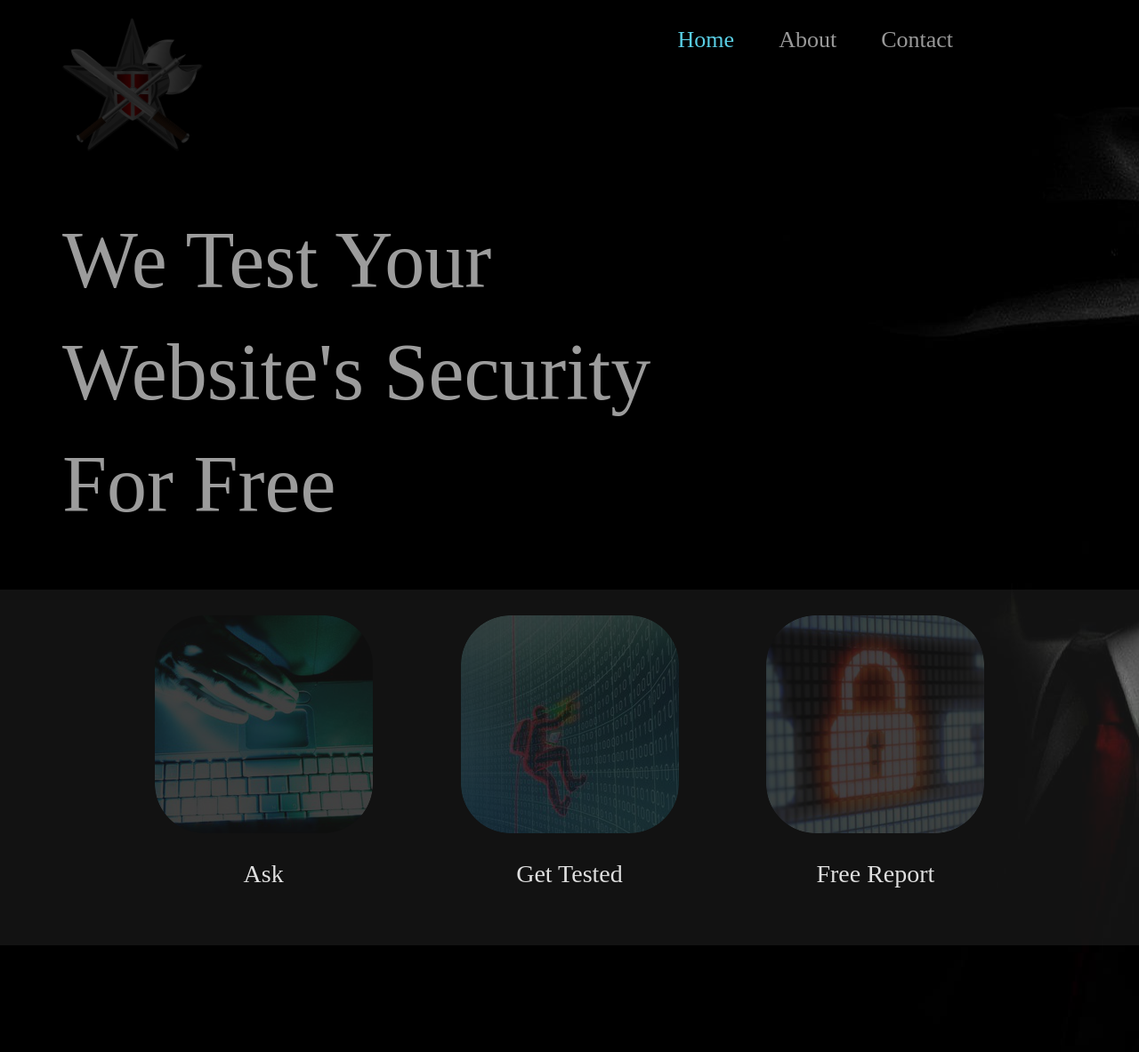
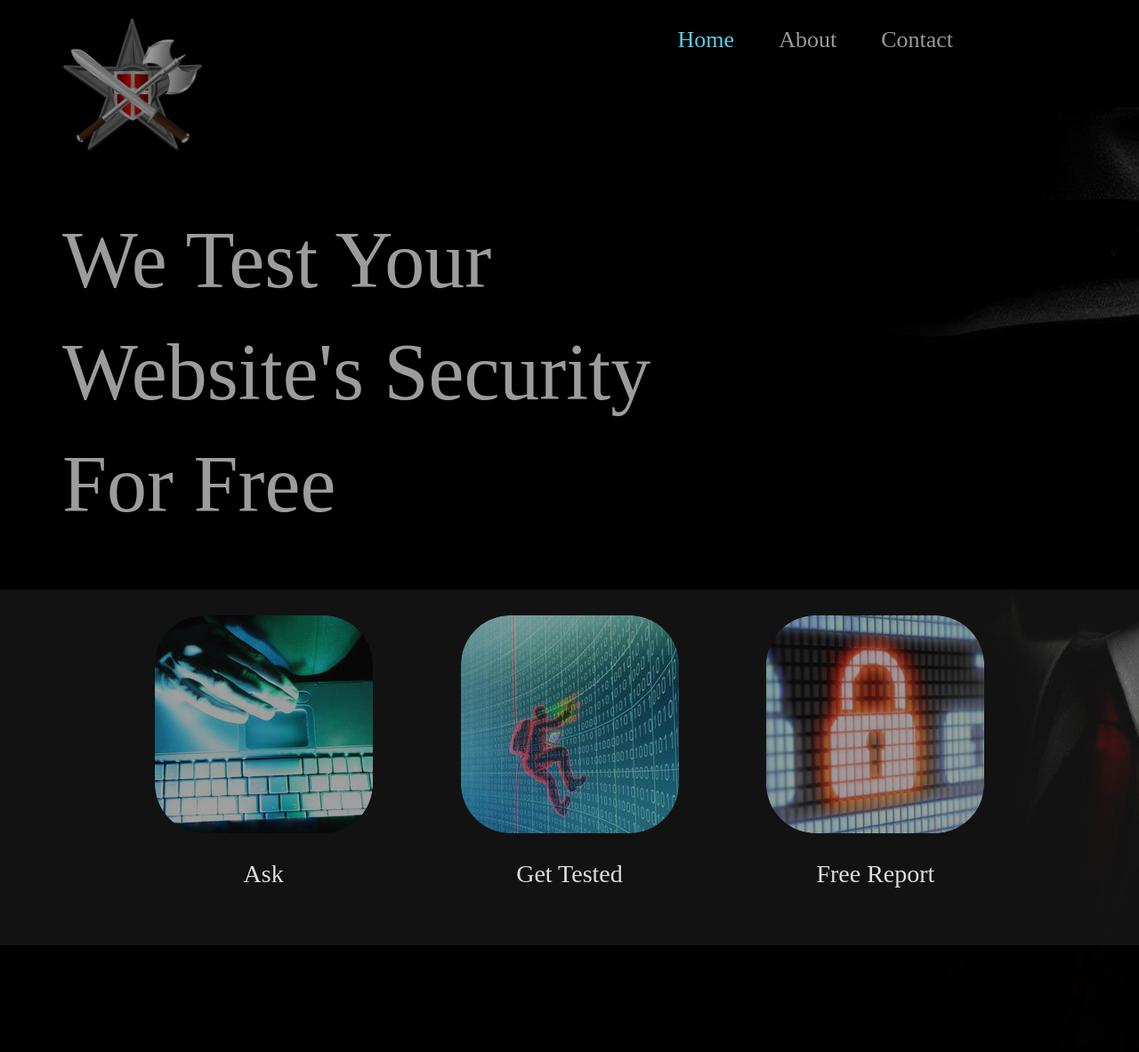
Before and after one commit to Buisson/Enjol--Colomb, a PHP site: page / in a window 1280 px wide. Shown: the whole page at 89% size. Run offline with PHP 8.4, Linux system fonts and the light colour scheme; some libraries are stand-ins or nearby versions.

Commit message:
transparency

```diff
--- a/starter-template.css
+++ b/starter-template.css
@@ -73,7 +73,7 @@ p.success {
 }
 
 img{
-	opacity:0.2;
+	opacity:0.6;
 }
 
 img:hover {
```
